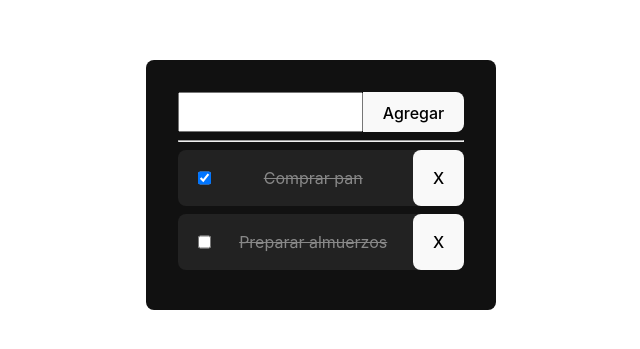
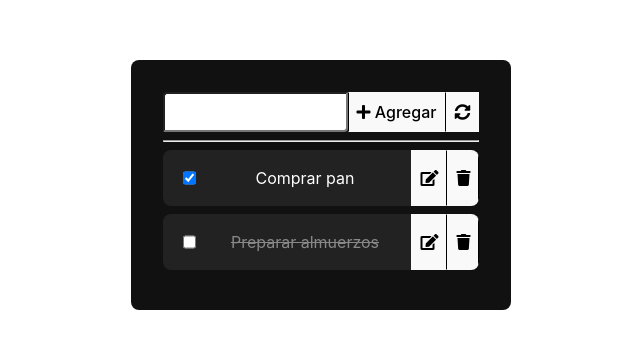
Before and after one commit to dlmo18/inesdi-frameworks-todolist, a React (Vite) app: page / in a window 1280 px wide. Shown: the part 215-564 px from the top of the page, without its empty margins (319-959 px from the left). Built offline with nearby package versions, Linux system fonts and the light colour scheme.

Commit message:
Completado flujo de edición

```diff
--- a/index.html
+++ b/index.html
@@ -1,9 +1,16 @@
-<!doctype html>
+<!DOCTYPE html>
 <html lang="en">
   <head>
     <meta charset="UTF-8" />
     <link rel="icon" type="image/svg+xml" href="/vite.svg" />
     <meta name="viewport" content="width=device-width, initial-scale=1.0" />
+    <link
+      rel="stylesheet"
+      href="https://cdnjs.cloudflare.com/ajax/libs/font-awesome/5.9.0/css/all.min.css"
+      integrity="sha512-q3eWabyZPc1XTCmF+8/LuE1ozpg5xxn7iO89yfSOd5/oKvyqLngoNGsx8jq92Y8eXJ/IRxQbEC+FGSYxtk2oiw=="
+      crossorigin="anonymous"
+      referrerpolicy="no-referrer"
+    />
     <title>INESDI :: Frameworks - ToDo List</title>
   </head>
   <body>
--- a/src/App.css
+++ b/src/App.css
@@ -3,7 +3,7 @@
   margin: 0 auto;
   padding: 2rem;
   text-align: center;
-  border-radius: .5rem;
+  border-radius: 0.5rem;
   background: #111;
 }
 
@@ -13,22 +13,37 @@
   margin-bottom: 8px;
   background: #222;
   padding: 0 0 0 1rem;
-  border-radius: .5rem;
+  border-radius: 0.5rem;
+  overflow: hidden;
 }
 
 .todo-item p {
+  text-align: left;
+  color: #fff;
+}
+.todo-item.active p {
   color: #888;
   text-decoration: line-through;
+}
+
+.todo-item button {
+  padding: 0 0.5rem;
+  border-radius: 0;
+  height: 100%;
+  border-right: 1px solid #000;
 }
 
 .todo-form .item-name {
   height: 34px;
   vertical-align: top;
   display: inline-block;
+  border-radius: 0.25rem 0 0.25rem;
 }
 .todo-form .item-button {
   vertical-align: top;
   height: 40px;
-  border-radius: 0 .5rem .5rem 0;
+  border-radius: 0;
+  border-left: 1px solid #000;
   display: inline-block;
+  padding: 0.25rem 0.5rem;
 }
--- a/src/components/TodoItem.jsx
+++ b/src/components/TodoItem.jsx
@@ -1,21 +1,24 @@
-import React from 'react';
+import React from "react";
 
-function TodoItem({ task, deleteTask, toggleCompleted }) {
+function TodoItem({ task, editTask, deleteTask, toggleCompleted }) {
   function handleChange() {
     toggleCompleted(task.id);
   }
 
+  let className = "todo-item " + (task.completed ? "" : "active");
+
   return (
-        <div className="todo-item">
-            <input
-                type="checkbox"
-                checked={task.completed}
-                onChange={handleChange}
-            />
+    <div className={className}>
+      <input type="checkbox" checked={task.completed} onChange={handleChange} />
       <p>{task.text}</p>
+      <div className="control">
+        <button onClick={() => editTask(task.id)} title="Eliminar">
+          <i className="fas fa-edit"></i>
+        </button>
         <button onClick={() => deleteTask(task.id)} title="Eliminar">
-            X
+          <i className="fas fa-trash"></i>
         </button>
+      </div>
     </div>
   );
 }
--- a/src/components/TodoList.jsx
+++ b/src/components/TodoList.jsx
@@ -1,43 +1,99 @@
-import { useState } from 'react';
-import TodoItem from './TodoItem';
+import { useState } from "react";
+import TodoItem from "./TodoItem";
 
 function TodoList() {
   const [tasks, setTasks] = useState([
     {
       id: 1,
-            text: 'Comprar pan',
-            completed: true
+      text: "Comprar pan",
+      completed: true,
     },
     {
       id: 2,
-            text: 'Preparar almuerzos',
-            completed: false
-        }
+      text: "Preparar almuerzos",
+      completed: false,
+    },
   ]);
 
-    const [text, setText] = useState('');
-    function addTask(text) {
+  const [item, setItem] = useState({
+    id: Date.now(),
+    text: "",
+    completed: false,
+  });
+
+  function addTask(item) {
+    if (item.text == "") {
+      return;
+    }
+
     const newTask = {
+      id: item.id,
+      text: item.text,
+      completed: item.completed,
+    };
+
+    let tempTasks = [];
+
+    let isNew = true;
+    tasks.forEach((task) => {
+      if (task.id === item.id) {
+        tempTasks = [...tempTasks, newTask];
+        isNew = false;
+      } else {
+        tempTasks = [...tempTasks, task];
+      }
+    });
+
+    if (isNew) {
+      tempTasks = [...tempTasks, newTask];
+    }
+
+    setTasks(tempTasks);
+    setItem({
       id: Date.now(),
-            text,
-            completed: false
-        };
-        setTasks([...tasks, newTask]);
-        setText('');
+      text: "",
+      completed: false,
+    });
   }
 
   function deleteTask(id) {
-        setTasks(tasks.filter(task => task.id !== id));
+    setTasks(tasks.filter((task) => task.id !== id));
+  }
+
+  function clearTask() {
+    setItem({
+      id: Date.now(),
+      text: "",
+      completed: false,
+    });
+  }
+
+  function editTask(id) {
+    let item = {
+      id: Date.now(),
+      text: "",
+      completed: false,
+    };
+
+    tasks.forEach((task) => {
+      if (task.id === id) {
+        item = task;
+      }
+    });
+
+    setItem(item);
   }
 
   function toggleCompleted(id) {
-        setTasks(tasks.map(task => {
+    setTasks(
+      tasks.map((task) => {
         if (task.id === id) {
-                return {...task, completed: !task.completed};
+          return { ...task, completed: !task.completed };
         } else {
           return task;
         }
-        }));
+      })
+    );
   }
 
   return (
@@ -45,17 +101,36 @@ function TodoList() {
       <div className="todo-form">
         <input
           className="item-name"
-                    value={text}
-                    onChange={e => setText(e.target.value)}
+          value={item.text}
+          onChange={(e) =>
+            setItem({
+              id: item.id,
+              text: e.target.value,
+              completed: item.completed,
+            })
+          }
         />
-                <button className="item-button" onClick={() => addTask(text)}>Agregar</button>
+        <button
+          className="item-button item-button-send"
+          onClick={() => addTask(item)}
+        >
+          <i className="fas fa-plus"></i> Agregar
+        </button>
+        <button
+          title="Limpiar"
+          className="item-button"
+          onClick={() => clearTask()}
+        >
+          <i className="fas fa-sync-alt"></i>
+        </button>
       </div>
       <hr></hr>
       <div className="todo-list">
-                {tasks.map(task => (
+        {tasks.map((task) => (
           <TodoItem
             key={task.id}
             task={task}
+            editTask={editTask}
             deleteTask={deleteTask}
             toggleCompleted={toggleCompleted}
           />
```
Also changed, not shown: .codesandbox/tasks.json (added), 1 other file (tests, documents, lock files or other folders). Lines whose indentation alone changed are shown as unchanged.
